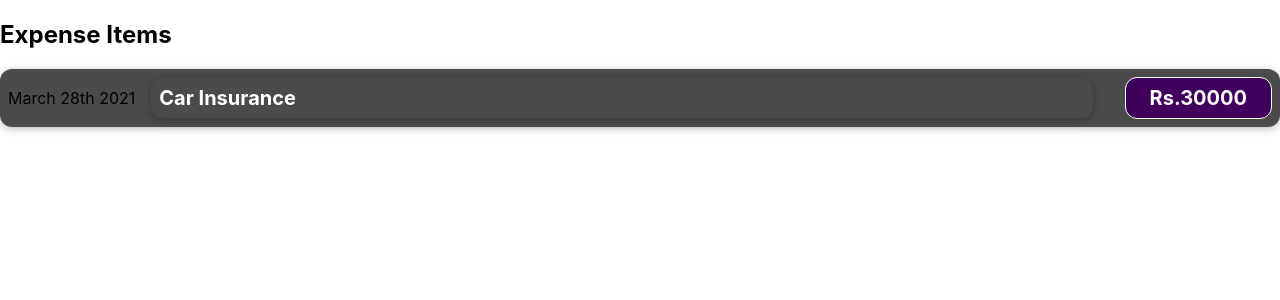
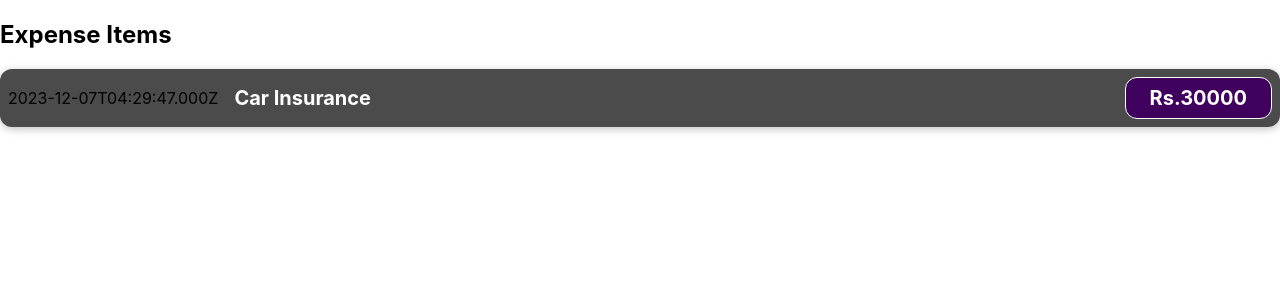
Before and after one commit to ansam007/Expense-Tracker-React, a React (Create React App) app: page / in a window 1280 px wide. Shown: the top 300 px of the page. Built offline with nearby package versions, Linux system fonts and the light colour scheme.

Commit message:
faking dynamic data

```diff
--- a/src/components/expense.js
+++ b/src/components/expense.js
@@ -1,11 +1,16 @@
 import './Expense.css';
+
 function Expenses() {
+    const expenseItem = 'Car Insurance';
+    const expenseDate = new Date();
+    const expenseCost = 30000;
+
     return (
         <div className="expense-item">
-            <div>March 28th 2021</div>
+            <div>{expenseDate.toISOString()}</div>
             <div className="expense-item__description">
-            <h2 className="expense-item h2">Car Insurance</h2>
-                <div className="expense-item__price">Rs.30000</div>
+            <h2>{expenseItem}</h2>
+                <div className="expense-item__price">Rs.{expenseCost}</div>
             </div>
         </div>
     )
```
